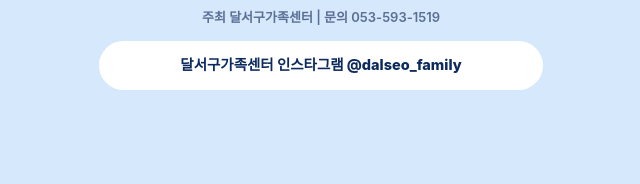
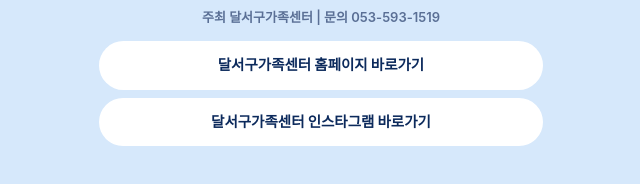
Before and after one commit to cherish-lyn/ongi-baedal, a plain HTML site: page index.html in a window 1280 px wide. Shown: the part 1852-2036 px from the top of the page, without its empty margins (319-959 px from the left). Before the commit the page ends 1982 px from the top, so only its background shows below. Drawn offline with Linux system fonts and the light colour scheme; no server answers; a web font is replaced by a local one.

Commit message:
센터 홈페이지 바로가기 추가
Co-Authored-By: Claude Fable 5.2 <noreply@anthropic.com>
Claude-Session: https://claude.ai/code/session_01ENASfKdDMwxUJxyR4kTueE

```diff
--- a/index.html
+++ b/index.html
@@ -204,9 +204,8 @@
     <img src="logo.png" alt="사회복지법인 가정복지회 달서구가족센터" width="720" height="198">
     <div>주최 달서구가족센터 | 문의 <a href="tel:053-593-1519">053-593-1519</a></div>
     <div class="links">
-      <!-- 홈페이지 주소가 확정되면 아래 줄의 주석을 풀고 주소를 넣으세요 -->
-      <!-- <a class="link-btn" href="https://홈페이지주소" target="_blank" rel="noopener">달서구가족센터 홈페이지</a> -->
-      <a class="link-btn" href="https://www.instagram.com/dalseo_family/" target="_blank" rel="noopener">달서구가족센터 인스타그램 @dalseo_family</a>
+      <a class="link-btn" href="https://dalseo.familynet.or.kr/center/index.do" target="_blank" rel="noopener">달서구가족센터 홈페이지 바로가기</a>
+      <a class="link-btn" href="https://www.instagram.com/dalseo_family/" target="_blank" rel="noopener">달서구가족센터 인스타그램 바로가기</a>
     </div>
   </footer>
 </div>
```
Also changed, not shown: poster.html (+1 -1 lines).
